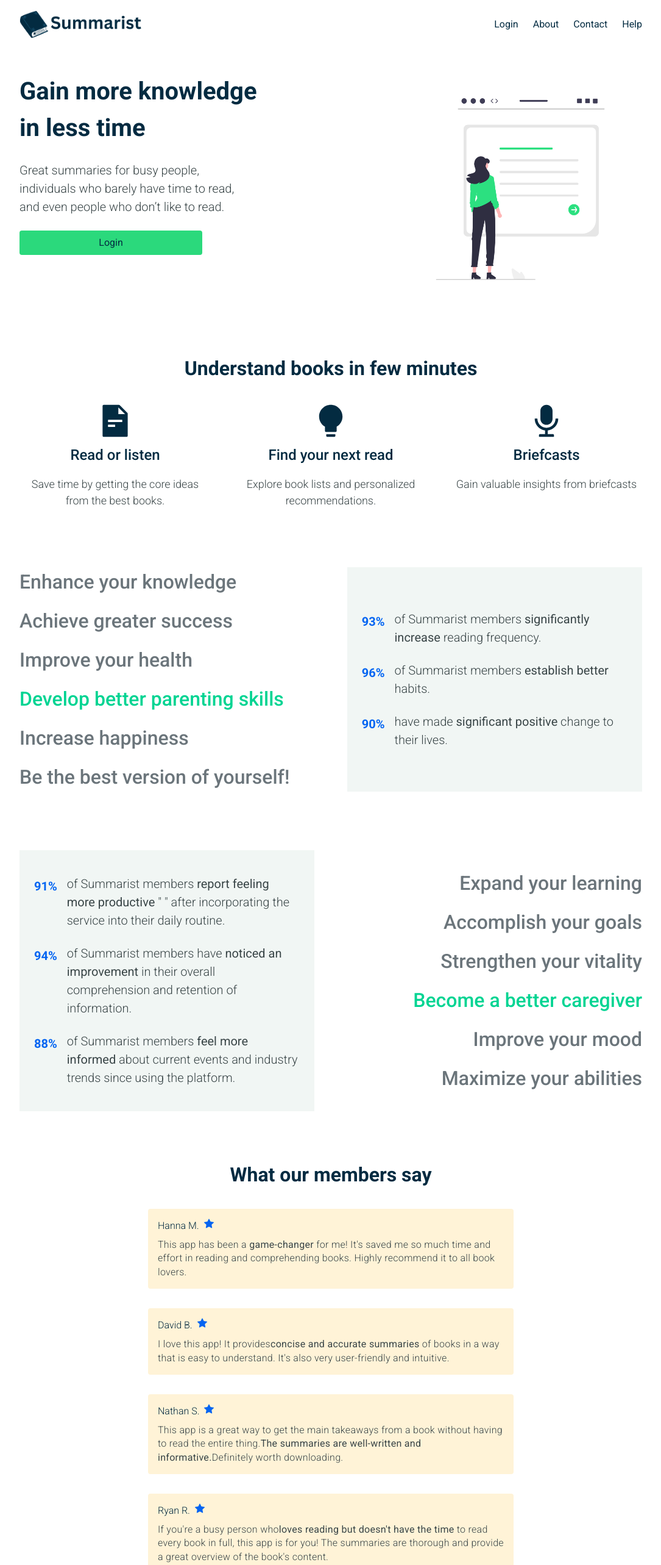
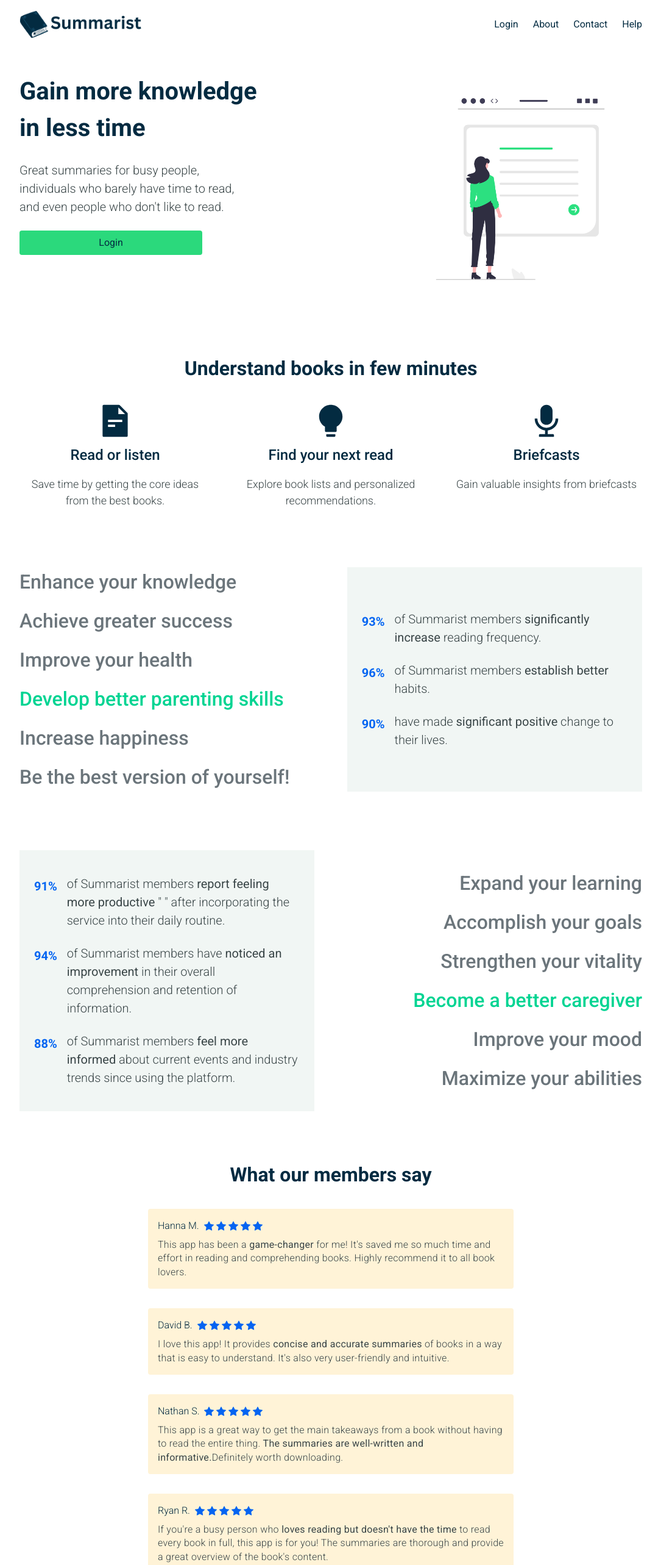
Before and after one commit to doug3/corcoran-summarist, a Next.js app: page / in a window 1280 px wide. Shown: the top 2566 px of the page at 61% size, without its empty margins (97-1182 px from the left). Built offline with nearby package versions, Linux system fonts and the light colour scheme.

Commit message:
Firebase starting point

```diff
--- a/app/components/Login.tsx
+++ b/app/components/Login.tsx
@@ -12,7 +12,7 @@ export default function Login({
       className="w-full h-full absolute top-0 backdrop-filter backdrop-brightness-75 backdrop-blur-md flex justify-center items-center"
       onClick={handleShowModal}
     >
-      <div className="bg-white p-20 rounded-lg shadow-lg max-w-md w-full">
+      <div className="bg-white rounded-lg shadow-lg max-w-md w-full">
         <div
           className="relative bg-white rounded-lg shadow border-20 border-white"
           onClick={(e) => e.stopPropagation()}
@@ -51,7 +51,7 @@ export default function Login({
             </div>
 
             <div className="mt-7 flex flex-col gap-6">
-              <button className="inline-flex h-12 w-full text-white justify-center items-center text-center bg-blue-700! hover:bg-blue-900! rounded border border-slate-300 p-2 text-lg font-medium outline-none focus:ring-2 focus:ring-[#333] focus:ring-offset-1 disabled:cursor-not-allowed disabled:opacity-60">
+              <button className="inline-flex h-12 w-full text-white justify-center items-center text-center bg-blue-700 hover:bg-blue-900 rounded border border-slate-300 p-2 text-lg font-medium outline-none focus:ring-2 focus:ring-[#333] focus:ring-offset-1 disabled:cursor-not-allowed disabled:opacity-60">
                 <FaUserLarge className="absolute left-2 h-8 w-8" />
                 Login as a Guest
               </button>
@@ -62,7 +62,7 @@ export default function Login({
                 <div className="h-px w-full bg-slate-600 "></div>
               </div>
 
-              <button className="inline-flex h-12 w-full items-center justify-center bg-blue-500! hover:bg-blue-700! rounded p-2 text-lg font-medium text-white outline-none focus:ring-2 focus:ring-[#333] focus:ring-offset-1 disabled:cursor-not-allowed disabled:opacity-60">
+              <button className="inline-flex h-12 w-full items-center justify-center bg-blue-500 hover:bg-blue-700 rounded p-2 text-lg font-medium text-white outline-none focus:ring-2 focus:ring-[#333] focus:ring-offset-1 disabled:cursor-not-allowed disabled:opacity-60">
                 <Image
                   width={100}
                   height={100}
@@ -90,7 +90,7 @@ export default function Login({
                 type="email"
                 autoComplete="email"
                 required
-                className="w-full rounded-lg border border-gray-300 px-3! py-2! shadow-sm placeholder:text-gray-400 outline-green-400 mb-4"
+                className="w-full rounded-lg border border-gray-300 px-3 py-2 shadow-sm placeholder:text-gray-400 outline-green-400 mb-4"
                 placeholder="Email Address"
               />
               <label htmlFor="password" className="sr-only">
@@ -101,13 +101,13 @@ export default function Login({
                 type="password"
                 autoComplete="current-password"
                 required
-                className="w-full rounded-lg border border-gray-300 px-3! py-2! mt-2! shadow-sm placeholder:text-gray-400 outline-green-400"
+                className="w-full rounded-lg border border-gray-300 px-3 py-2 mt-1! shadow-sm placeholder:text-gray-400 outline-green-400"
                 placeholder="Password"
               />
 
               <button
                 type="submit"
-                className="inline-flex w-full items-center justify-center rounded-lg bg-green-400 p-2! py-3! mt-4! text-xl font-medium text-black outline-none  disabled:bg-gray-400"
+                className="inline-flex w-full items-center justify-center rounded-lg bg-green-400 p-2 py-3 mt-4! text-xl font-medium text-black outline-none  disabled:bg-gray-400"
               >
                 Login
               </button>
@@ -119,7 +119,7 @@ export default function Login({
                   href="/forgot-password"
                   className="text-blue-800 hover:text-blue-600"
                 >
-                  Reset your password?
+                  Forgot your password?
                 </a>
               </p>
 
--- /dev/null
+++ b/app/components/Starfill.tsx
@@ -0,0 +1,33 @@
+import React from "react";
+import { BsStarFill, BsStarHalf } from "react-icons/bs";
+
+const Starfill = ({ wholeStars, halfStars }: { wholeStars: number, halfStars: number }) => {
+  // Clamp values to valid ranges
+//   if (wholeStars < 0) wholeStars = 0;
+//   if (halfStars < 0) halfStars = 0;
+  if (wholeStars > 5) wholeStars = 5;
+  if (halfStars > 1) halfStars = 1;
+  if (wholeStars + halfStars > 5) {
+    halfStars = 0;
+    wholeStars = 5;
+  }
+
+  return (
+    <div className="flex items-center gap-1 text-yellow-500">
+      {wholeStars === 0 && halfStars === 0 ? null : (
+        <>
+        {wholeStars <= 0 ? null : (
+          [...Array(wholeStars)].map((_, index) => (
+            <BsStarFill key={index} />
+          )))}
+         {halfStars <= 0 ? null : (
+          [...Array(halfStars)].map((_, index2) => (
+            <BsStarHalf key={index2} />
+          )))}
+        </>
+      )}
+    </div>
+  );
+};
+
+export default Starfill;
--- a/app/globals.css
+++ b/app/globals.css
@@ -28,7 +28,6 @@ body {
 
 
 * {
-  margin: 0;
   box-sizing: border-box;
   font-family: "Roboto", sans-serif;
 }
@@ -47,12 +46,6 @@ ul {
   list-style: none;
 }
 
-/* button {
-  cursor: pointer;
-  outline: none;
-  border: none;
-  background-color: transparent;
-} */
 
 button:active {
   transform: translateY(1px);
--- a/app/layout.tsx
+++ b/app/layout.tsx
@@ -1,5 +1,5 @@
 "use client";
-import type { Metadata } from "next";
+
 import { Geist, Geist_Mono } from "next/font/google";
 import "./globals.css";
 import StoreProvider from "./store/StoreProvider";
--- a/app/page.tsx
+++ b/app/page.tsx
@@ -1,9 +1,7 @@
 "use client";
 import { ReactNode, useEffect, useState } from "react";
 import Footer from "./components/Footer";
-import Login from "./components/Login";
 import Image from "next/image";
-import { BsStarFill, BsStarHalf } from "react-icons/bs";
 import { AiFillFileText, AiFillBulb, AiFillAudio } from "react-icons/ai";
 import { BiCrown } from "react-icons/bi";
 import { RiLeafLine } from "react-icons/ri";
@@ -12,21 +10,14 @@ import logo from "../assets/logo.png";
 import { decrement, increment } from "./store/slice";
 import { useDispatch, useSelector } from "react-redux";
 import type { RootState } from "./store/store";
+import Starfill from "./components/Starfill";
 
-export default function Home({ handleShowModal }: { handleShowModal: () => void }) {
+interface HomeProps {
+  handleShowModal: () => void;
+}
 
-
-
-// const dispatch = useDispatch();
-//   const showLoginModal = () => {
-//     const modalRoot = document.getElementById("modal-root");
-//     const loginModal = document.getElementById("login-modal");
-//     if (modalRoot && loginModal) {
-//       modalRoot.classList.add("active");
-//       loginModal.classList.add("active");
-//     }
-//   };
-
+export default function Home({ handleShowModal }: HomeProps) {
+ const dispatch = useDispatch();
 
 
   useEffect(() => {
@@ -49,10 +40,7 @@ export default function Home({ handleShowModal }: { handleShowModal: () => void
   }, []);
 
   return (
-    <>
-      {/* <div id="modal-root" className="login-modal w-full h-full fixed top-0 left-0 flex items-center justify-center">
-        <Login handleShowModal={showLoginModal} />
-      </div> */}
+    <div>
       <nav className="nav">
         <div className="nav__wrapper">
           <figure className="nav__img--mask">
@@ -68,6 +56,7 @@ export default function Home({ handleShowModal }: { handleShowModal: () => void
           </ul>
         </div>
       </nav>
+      <div className="max-w-4xl lg:max-w-5xl xl:max-w-6xl mx-auto">
       <section id="landing">
         <div className="container">
           <div className="row">
@@ -82,7 +71,7 @@ export default function Home({ handleShowModal }: { handleShowModal: () => void
                   <br className="remove--tablet" />
                   individuals who barely have time to read,
                   <br className="remove--tablet" />
-                  and even people who don’t like to read.
+                  and even people who don&apos;t like to read.
                 </div>
                 <button className="btn home__cta--btn" onClick={handleShowModal}>
                   Login
@@ -230,11 +219,11 @@ export default function Home({ handleShowModal }: { handleShowModal: () => void
                 <div className="review__header">
                   <div className="review__name">Hanna M.</div>
                   <div className="review__stars">
-                    <BsStarFill />
+                    <Starfill wholeStars={5} halfStars={0} />
                   </div>
                 </div>
                 <div className="review__body">
-                  This app has been a <b>game-changer</b> for me! It's saved me
+                  This app has been a <b> game-changer</b> for me! It's saved me
                   so much time and effort in reading and comprehending books.
                   Highly recommend it to all book lovers.
                 </div>
@@ -243,12 +232,12 @@ export default function Home({ handleShowModal }: { handleShowModal: () => void
                 <div className="review__header">
                   <div className="review__name">David B.</div>
                   <div className="review__stars">
-                    <BsStarFill />
+                    <Starfill wholeStars={5} halfStars={0} />
                   </div>
                 </div>
                 <div className="review__body">
                   I love this app! It provides
-                  <b>concise and accurate summaries</b> of books in a way that
+                  <b> concise and accurate summaries</b> of books in a way that
                   is easy to understand. It's also very user-friendly and
                   intuitive.
                 </div>
@@ -257,13 +246,13 @@ export default function Home({ handleShowModal }: { handleShowModal: () => void
                 <div className="review__header">
                   <div className="review__name">Nathan S.</div>
                   <div className="review__stars">
-                    <BsStarFill />
+                    <Starfill wholeStars={5} halfStars={0} />
                   </div>
                 </div>
                 <div className="review__body">
                   This app is a great way to get the main takeaways from a book
                   without having to read the entire thing.
-                  <b>The summaries are well-written and informative.</b>
+                  <b> The summaries are well-written and informative.</b>
                   Definitely worth downloading.
                 </div>
               </div>
@@ -271,12 +260,12 @@ export default function Home({ handleShowModal }: { handleShowModal: () => void
                 <div className="review__header">
                   <div className="review__name">Ryan R.</div>
                   <div className="review__stars">
-                    <BsStarFill />
+                    <Starfill wholeStars={5} halfStars={0} />
                   </div>
                 </div>
                 <div className="review__body">
                   If you're a busy person who
-                  <b>loves reading but doesn't have the time</b> to read every
+                  <b> loves reading but doesn't have the time</b> to read every
                   book in full, this app is for you! The summaries are thorough
                   and provide a great overview of the book's content.
                 </div>
@@ -306,8 +295,7 @@ export default function Home({ handleShowModal }: { handleShowModal: () => void
               </div>
               <div className="numbers">
                 <div className="numbers__icon numbers__star--icon">
-                  <BsStarFill />
-                  <BsStarHalf />
+                  <Starfill wholeStars={4} halfStars={1} />
                 </div>
                 <div className="numbers__title">4.5 Stars</div>
                 <div className="numbers__sub--title">
@@ -327,7 +315,8 @@ export default function Home({ handleShowModal }: { handleShowModal: () => void
           </div>
         </div>
       </section>
+      </div>
       <Footer />
-    </>
+    </div>
   );
 }
--- a/package.json
+++ b/package.json
@@ -9,6 +9,7 @@
   },
   "dependencies": {
     "@reduxjs/toolkit": "^2.11.2",
+    "firebase": "^12.8.0",
     "next": "16.1.1",
     "react": "19.2.3",
     "react-dom": "19.2.3",
```
Also changed, not shown: 1 other file (tests, documents, lock files or other folders).
